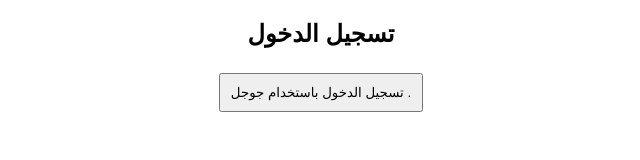
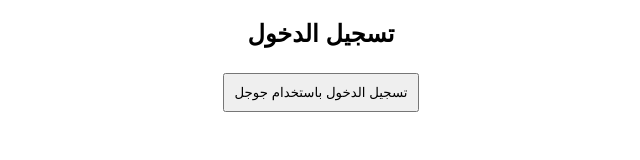
Before and after one commit to Almoz3j123/chatapp, a plain HTML site: page index.html in a window 1280 px wide. Shown: the full height of the page, 319-959 px from the left. Drawn offline with Linux system fonts and the light colour scheme.

Commit message:
Update index.html

```diff
--- a/index.html
+++ b/index.html
@@ -13,7 +13,7 @@
 
     <div id="login">
         <h2>تسجيل الدخول</h2>
-        <button onclick="login()">.  تسجيل الدخول باستخدام جوجل</button>
+        <button id="loginButton">تسجيل الدخول باستخدام جوجل</button>
     </div>
 
     <div id="chat" style="display:none;">
@@ -25,5 +25,10 @@
     </div>
 
     <script src="script.js"></script>
+
+    <script>
+        console.log("تم تحميل index.html بنجاح!");
+    </script>
+
 </body>
 </html>
```
